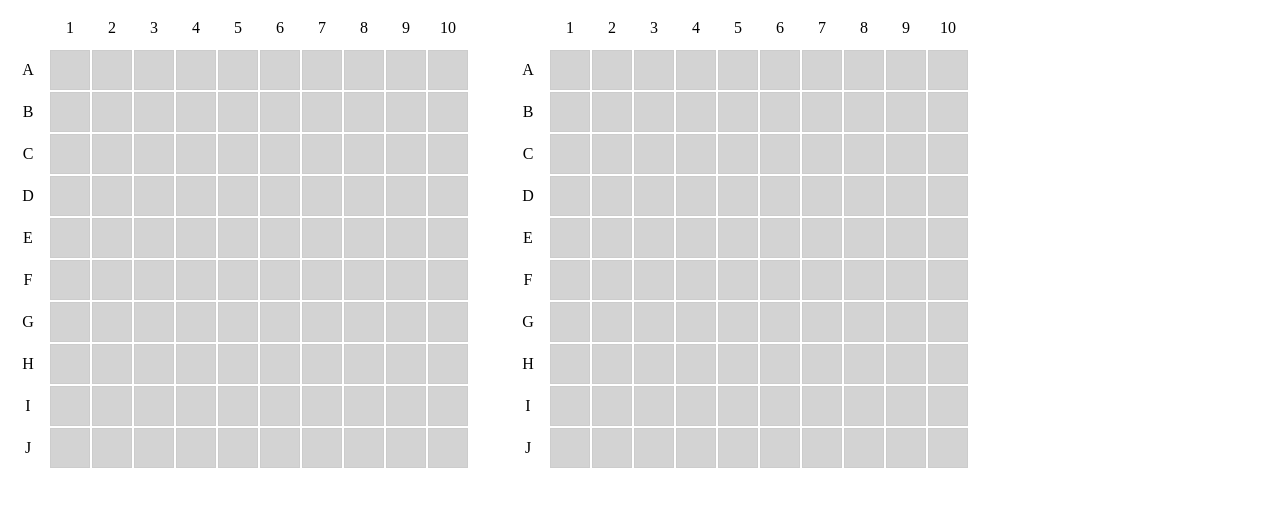
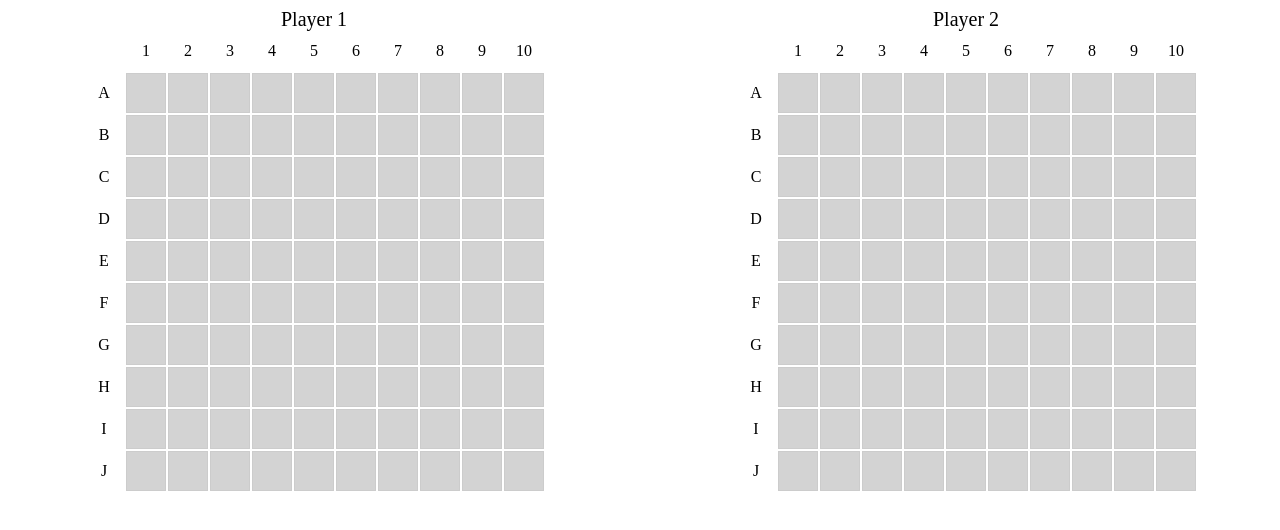
Before and after one commit to mkreynolds919/battleship, a website with bundled scripts: page index.html in a window 1280 px wide. Built offline with nearby package versions, Linux system fonts and the light colour scheme.

Commit message:
feat: restructure HTML for player containers and add header styling

```diff
--- a/dom.js
+++ b/dom.js
@@ -1,6 +1,9 @@
 
 class DOM {
     static createGrid(player) {
+        const container = player.grid.parentElement;
+        container.insertBefore(this.createHeader(player), player.grid);
+        this.createHeader(player);
         const grid = player.grid;
         grid.innerHTML = '';
         const letters = 'abcdefghij';
@@ -42,6 +45,13 @@ class DOM {
         const cell = document.getElementById(`${grid.id}-${coord}`);
         cell.textContent = 'O';
     }
+
+    static createHeader(player) {
+        const header = document.createElement('div');
+        header.className = 'name-header';
+        header.textContent = `${player.name}`;
+        return header;
+    }
 }
 
 export default DOM;
--- a/index.html
+++ b/index.html
@@ -8,7 +8,11 @@
     <script defer type="module" src="driver.js"></script>
 </head>
 <body>
-    <div class="grid" id="grid1"></div>
-    <div class="grid" id="grid2"></div>
+    <div class="player-container">
+        <div class="grid" id="grid1"></div>
+    </div>
+    <div class="player-container">
+        <div class="grid" id="grid2"></div>
+    </div>
 </body>
 </html>
--- a/styles.css
+++ b/styles.css
@@ -24,3 +24,12 @@ body {
 .header {
       margin: auto;
 }
+
+.name-header {
+      text-align: center;
+      font-size: 20px;
+}
+
+.player-container {
+      margin: auto;
+}
```
